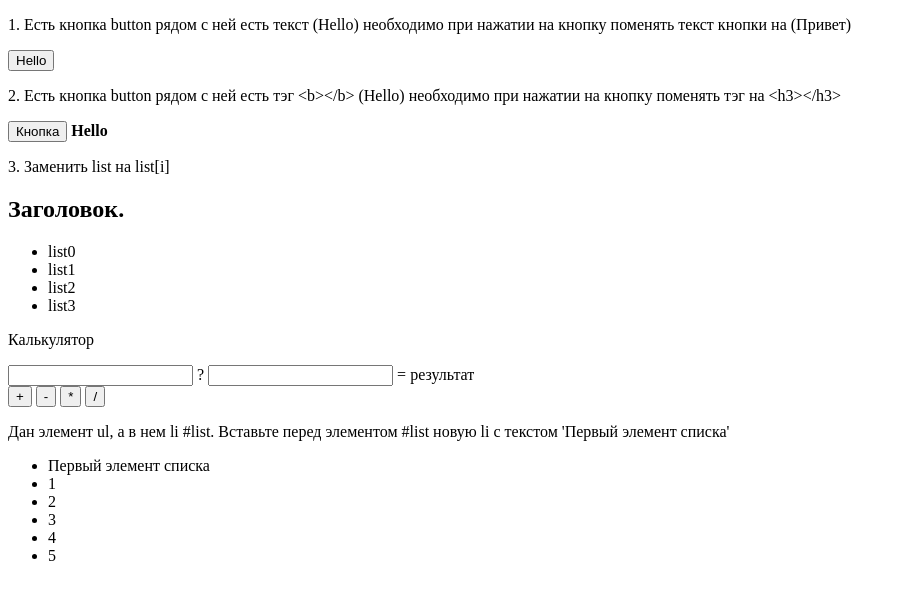
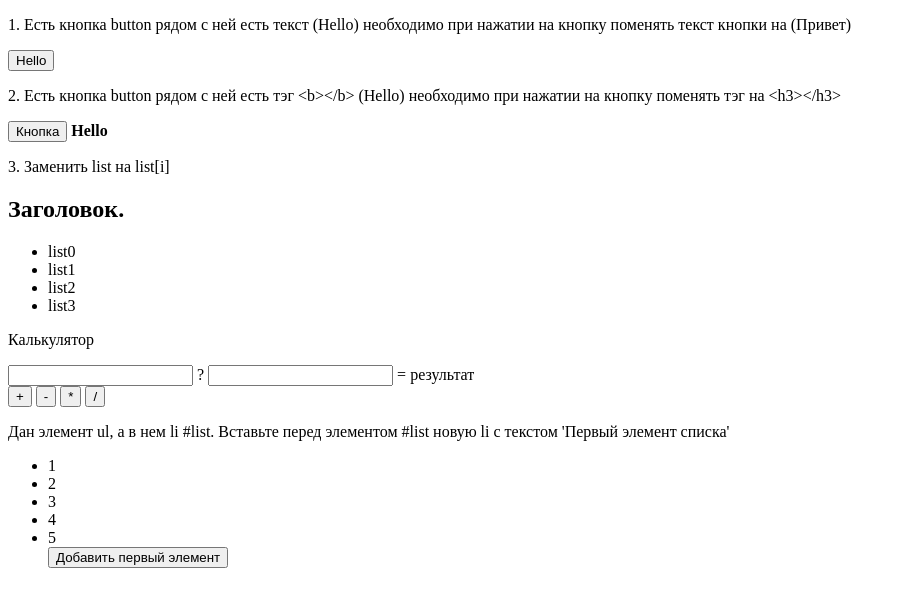
Before and after one commit to DanBlik/JavaScript-Level1, a plain HTML site: page index.html in a window 1280 px wide. Shown: the whole page, without its empty margins (0-906 px from the left). Drawn offline with Linux system fonts and the light colour scheme.

Commit message:
Пофиксил номер с добавлением первого элемента

```diff
--- a/index.html
+++ b/index.html
@@ -49,6 +49,7 @@
                 <li>3</li>
                 <li>4</li>
                 <li>5</li>
+                <button id="button5" onclick="changeFirstElem()">Добавить первый элемент</button>
             </ul>
         </section>
     </div>
--- a/script.js
+++ b/script.js
@@ -62,11 +62,15 @@ var different = function () {
 }
 
 //Задание 5
-var list = document.querySelector('#list');
-var list1 = document.querySelector('#list1');
-var li = document.createElement('li');
-li.innerText = 'Первый элемент списка'
-
-list.insertBefore(li, list1);
-
-console.log(list);
+var flag = true;
+function changeFirstElem() {
+    if (flag) {
+        var list = document.querySelector('#list');
+        var list1 = document.querySelector('#list1');
+        var li = document.createElement('li');
+        list.insertBefore(li, list1);
+        li.innerText = 'Первый элемент списка';
+        flag = false;
+    }
+    else alert('Первый элемент уже создан!');
+}
```
